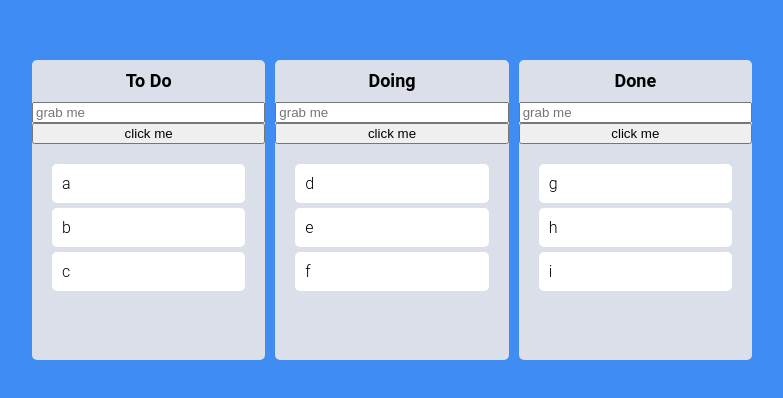
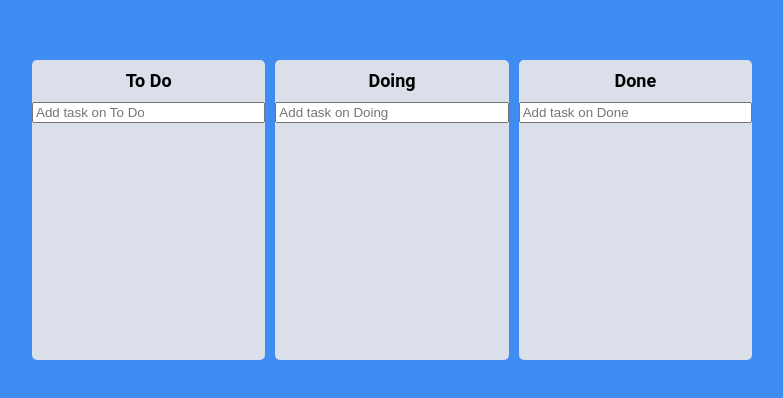
Before and after one commit to moztiq/react-masterclass-trello, a React (Create React App) app: page /1 in a window 1280 px wide. Shown: the part 190-588 px from the top of the page, without its empty margins (248-1031 px from the left). Built offline with nearby package versions, Linux system fonts and the light colour scheme.

Commit message:
creating tasks

```diff
--- a/src/App.tsx
+++ b/src/App.tsx
@@ -25,15 +25,16 @@ function App() {
   const [toDos, setTodos] = useRecoilState(toDoState);
 
   const onDragEnd = (info: DropResult) => {
-    const { draggableId, source, destination } = info;
+    const { source, destination } = info;
     if (!destination) return;
 
     if (destination.droppableId === source.droppableId) {
       // same board movement
       setTodos((allBoards) => {
         const boardCopy = [...allBoards[source.droppableId]];
+        const taskObj = boardCopy[source.index];
         boardCopy.splice(source.index, 1);
-        boardCopy.splice(destination?.index, 0, draggableId);
+        boardCopy.splice(destination?.index, 0, taskObj);
         return {
           ...allBoards,
           [source.droppableId]: boardCopy,
@@ -42,9 +43,10 @@ function App() {
     } else {
       setTodos((allBoards) => {
         const sourceBoard = [...allBoards[source.droppableId]];
+        const taskObj = sourceBoard[source.index];
         const destinationBoard = [...allBoards[destination.droppableId]];
         sourceBoard.splice(source.index, 1);
-        destinationBoard.splice(destination?.index, 0, draggableId);
+        destinationBoard.splice(destination?.index, 0, taskObj);
         return {
           ...allBoards,
           [source.droppableId]: sourceBoard,
--- a/src/atoms.ts
+++ b/src/atoms.ts
@@ -1,14 +1,19 @@
-import { atom, selector } from 'recoil';
+import { atom } from 'recoil';
+
+export interface IToDo {
+  id: number;
+  text: string;
+}
 
 interface IToDoState {
-  [key: string]: string[];
+  [key: string]: IToDo[];
 }
 
 export const toDoState = atom<IToDoState>({
   key: 'toDo',
   default: {
-    'To Do': ['a', 'b', 'c'],
-    Doing: ['d', 'e', 'f'],
-    Done: ['g', 'h', 'i'],
+    'To Do': [],
+    Doing: [],
+    Done: [],
   },
 });
--- a/src/components/Board.tsx
+++ b/src/components/Board.tsx
@@ -1,7 +1,9 @@
 import DraggableCard from './DraggableCard';
 import { Droppable } from 'react-beautiful-dnd';
 import styled from 'styled-components';
-import { useRef } from 'react';
+import { useForm } from 'react-hook-form';
+import { IToDo, toDoState } from '../atoms';
+import { useSetRecoilState } from 'recoil';
 
 const Wrapper = styled.div`
   padding-top: 10px;
@@ -36,25 +38,47 @@ const Area = styled.div<IAreaProps>`
   padding: 20px;
 `;
 
+const Form = styled.form`
+  width: 100%;
+  input {
+    width: 100%;
+  }
+`;
+
 interface IBoardProps {
-  toDos: string[];
+  toDos: IToDo[];
   boardId: string;
 }
 
+interface IForm {
+  toDo: string;
+}
+
 function Board({ toDos, boardId }: IBoardProps) {
-  const inputRef = useRef<HTMLInputElement>(null);
-  const onClick = () => {
-    inputRef.current?.focus();
-    setTimeout(() => {
-      inputRef.current?.blur();
-    }, 5000);
+  const setToDos = useSetRecoilState(toDoState);
+  const { register, setValue, handleSubmit } = useForm<IForm>();
+
+  const onValid = ({ toDo }: IForm) => {
+    const newToDo = {
+      id: Date.now(),
+      text: toDo,
+    };
+    setToDos((allBoards) => {
+      return { ...allBoards, [boardId]: [newToDo, ...allBoards[boardId]] };
+    });
+    setValue('toDo', '');
   };
 
   return (
     <Wrapper>
       <Title>{boardId}</Title>
-      <input ref={inputRef} placeholder="grab me" />
-      <button onClick={onClick}>click me</button>
+      <Form onSubmit={handleSubmit(onValid)}>
+        <input
+          {...register('toDo')}
+          type="text"
+          placeholder={`Add task on ${boardId}`}
+        />
+      </Form>
       <Droppable droppableId={boardId}>
         {(provided, snapshot) => (
           <Area
@@ -64,7 +88,12 @@ function Board({ toDos, boardId }: IBoardProps) {
             isDraggingFromThis={Boolean(snapshot.draggingFromThisWith)}
           >
             {toDos.map((toDo, idx) => (
-              <DraggableCard key={toDo} toDo={toDo} index={idx} />
+              <DraggableCard
+                key={toDo.id}
+                toDoId={toDo.id}
+                toDoText={toDo.text}
+                index={idx}
+              />
             ))}
             {provided.placeholder}
           </Area>
--- a/src/components/DraggableCard.tsx
+++ b/src/components/DraggableCard.tsx
@@ -1,6 +1,7 @@
 import React from 'react';
 import { Draggable } from 'react-beautiful-dnd';
 import styled from 'styled-components';
+import { IToDo } from '../atoms';
 
 const Card = styled.div<{ isDragging: boolean }>`
   border-right: 5px;
@@ -14,14 +15,14 @@ const Card = styled.div<{ isDragging: boolean }>`
 `;
 
 interface IDraggableCardProps {
-  toDo: string;
+  toDoId: number;
+  toDoText: string;
   index: number;
 }
 
-function DraggableCard({ toDo, index }: IDraggableCardProps) {
-  console.log(toDo, ' is rendered');
+function DraggableCard({ toDoId, toDoText, index }: IDraggableCardProps) {
   return (
-    <Draggable key={toDo} draggableId={toDo} index={index}>
+    <Draggable draggableId={toDoId + ''} index={index}>
       {(provided, snapshot, rubric) => (
         <Card
           isDragging={snapshot.isDragging}
@@ -29,7 +30,7 @@ function DraggableCard({ toDo, index }: IDraggableCardProps) {
           {...provided.draggableProps}
           {...provided.dragHandleProps}
         >
-          {toDo}
+          {toDoText}
         </Card>
       )}
     </Draggable>
```
